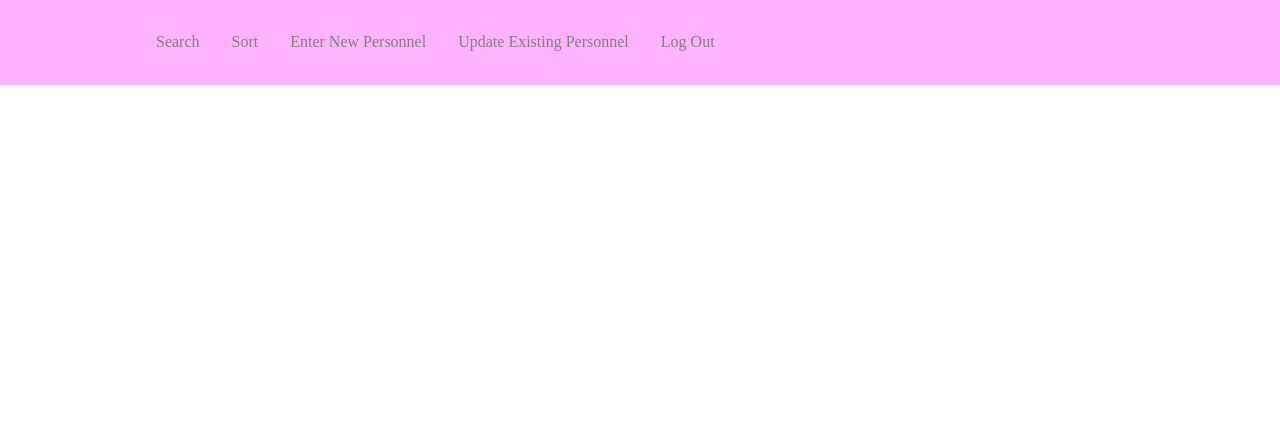
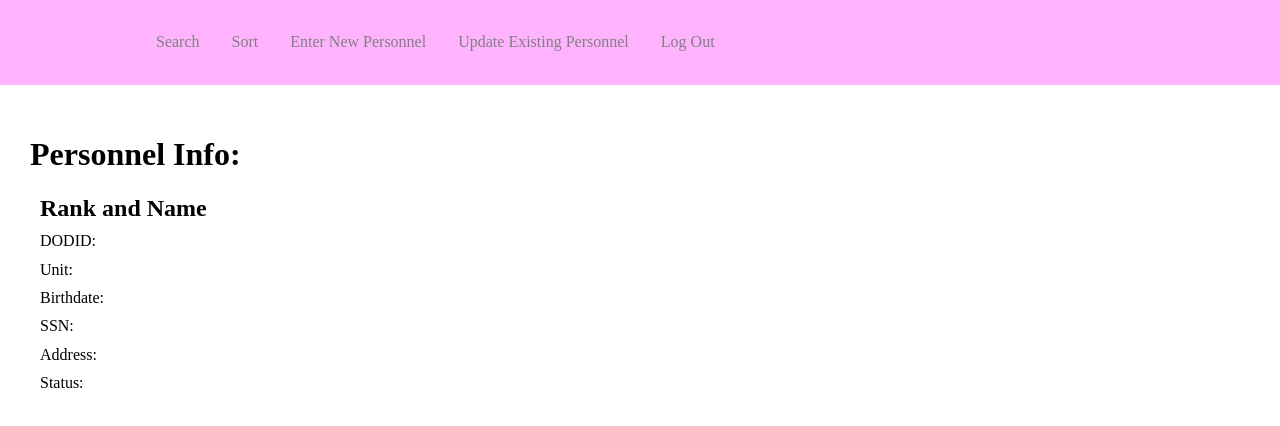
Before and after one commit to Jroutly3/2308-The-OphiologistsArmyRangerPersonnelTracker, a React (Create React App) app: page /PersonnelInfo in a window 1280 px wide. Shown: the top 426 px of the page. Built offline with nearby package versions, Linux system fonts and the light colour scheme.

Commit message:
Created a PersonnelInfo screen

```diff
--- a/src/App.js
+++ b/src/App.js
@@ -10,6 +10,7 @@ import LogOut from './pages/LogOut';
 import Sort from "./pages/Sort";
 import UpdateExistingPersonnel from "./pages/UpdateExistingPersonnel";
 import UpdatePersonnelConfirm from "./pages/UpdatePersonnelConfirm";
+import PersonnelInfo from "./pages/PersonnelInfo";
 // import Home from './pages';
 
 function App() {
@@ -23,6 +24,7 @@ function App() {
         <Route path='/LogOut' element={<LogOut/>} />
         <Route path='/UpdateExistingPersonnel' element={<UpdateExistingPersonnel/>} />
         <Route path='/UpdatePersonnelConfirm' element={<UpdatePersonnelConfirm/>} />
+        <Route path="/PersonnelInfo" element={<PersonnelInfo/>} />
     </Routes>
     </Router>
   );
--- a/src/components/Card.js
+++ b/src/components/Card.js
@@ -1,10 +1,21 @@
-import React from "react";
+import React, {useState} from "react";
+import PersonnelInfo from "../pages/PersonnelInfo";
 import './Card.css'
 
 function Card({person}) {
+    const [sortField, setsortField] = useState(false);
+    function passPersonnel() {
+        console.log(person.DODID)
+        if (sortField === false) {
+            setsortField(true);
+          } else {
+            setsortField(false);
+          }
+    }
+
     return(
-        <div className="tc bg-light-green dib br3 pa1 ma2 grow bw2 shadow-5 fl w-100">
-            <div className="card">
+        <div className="tc bg-light-green dib br3 pa1 ma2 grow bw2 shadow-5 fl w-100" >
+            <div className="card" onClick={passPersonnel}  person={person}>
                 <p>{person.Rank}</p>
                 <p>{person.name}</p>
                 <p>{person.unit}</p>
@@ -17,5 +28,6 @@ function Card({person}) {
         </div>
     )
 }
+//event =>  window.location.href='/PersonnelInfo'
 
 export default Card;
--- /dev/null
+++ b/src/pages/PersonnelInfo.css
@@ -0,0 +1,11 @@
+.Personnel{
+    margin: 10px;
+    padding: 20px;
+}
+.info {
+    margin: 10px;
+}
+.names{
+    margin: 10px;
+    padding: 20px;
+}
--- /dev/null
+++ b/src/pages/PersonnelInfo.js
@@ -0,0 +1,22 @@
+import React from "react";
+import './PersonnelInfo.css';
+
+const PersonnelInfo = (person) => {
+    console.log(person);
+    return (
+      <div className="Personnel">
+        <h1>
+          Personnel Info:
+        </h1>
+        <h2 className="info">Rank and Name</h2>
+        <p className="info">DODID: {person.DODID}</p>
+        <p className="info">Unit: </p>
+        <p className="info">Birthdate: </p>
+        <p className="info">SSN: </p>
+        <p className="info">Address: </p>
+        <p className="info">Status: </p>
+      </div>
+    );
+  };
+
+  export default PersonnelInfo;
```
